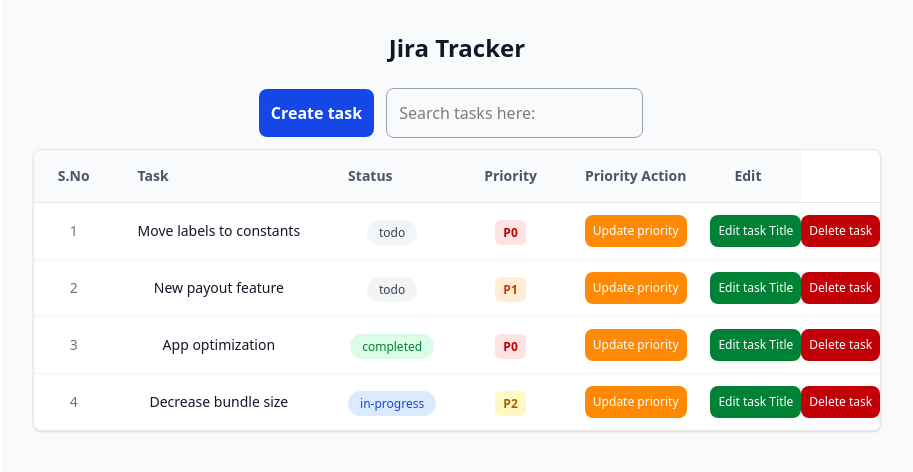
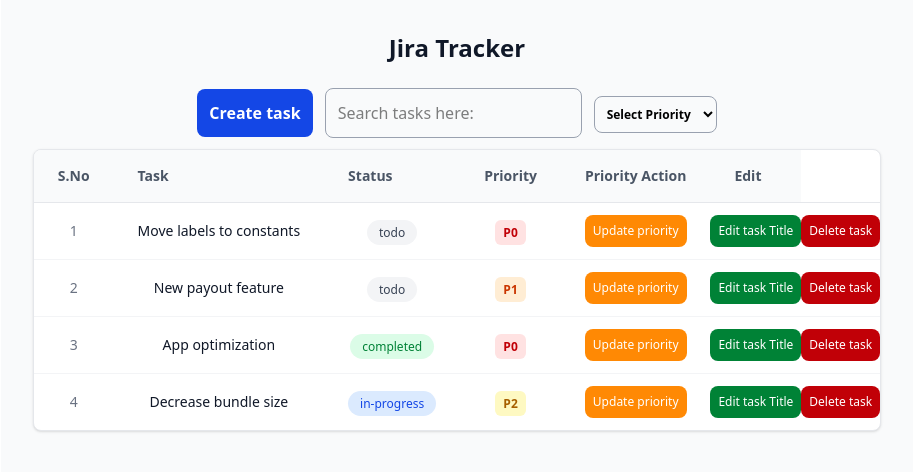
Before and after one commit to krishpinninti789/mc-round, a React (Create React App) app: page / in a window 1280 px wide. Shown: the top 472 px of the page, without its empty margins (183-1096 px from the left). Built offline with nearby package versions, Linux system fonts and the light colour scheme.

Commit message:
implemented the select filter

```diff
--- a/src/components/GiraTracker.jsx
+++ b/src/components/GiraTracker.jsx
@@ -4,6 +4,7 @@ import { jiraData } from "./data/giraData";
 const GiraTracker = () => {
   const [tasks, setTasks] = useState(jiraData);
   const [inputTitle, setInputTitle] = useState("");
+  const [priority, setPriority] = useState("");
 
   const handleAddTask = () => {
     const taskName = prompt("Enter task: ");
@@ -41,9 +42,16 @@ const GiraTracker = () => {
     setTasks((prev) => prev.filter((item) => item.id !== id));
   };
 
-  const filteredTasks = tasks.filter((task) =>
-    task.title.toLowerCase().includes(inputTitle.toLowerCase()),
-  );
+  const filteredTasks = tasks.filter((task) => {
+    const matchesSearch = task.title
+      .toLowerCase()
+      .includes(inputTitle.trim().toLowerCase());
+
+    const matchesPriority =
+      priority && task.priority.toLowerCase() === priority.trim().toLowerCase();
+
+    return matchesSearch || matchesPriority;
+  });
 
   return (
     <div className="min-h-screen bg-gray-50 p-8">
@@ -61,6 +69,19 @@ const GiraTracker = () => {
           value={inputTitle}
           onChange={(e) => setInputTitle(e.target.value)}
         />
+
+        <select
+          className="p-2 border border-gray-400 rounded-lg text-xs font-bold"
+          onChange={(e) => setPriority(e.target.value)}
+          value={priority}
+        >
+          <option value="">Select Priority</option>
+          {["p0", "p1", "p2"].map((item, index) => (
+            <option key={index} value={item}>
+              {item.toUpperCase()}
+            </option>
+          ))}
+        </select>
 
         <div className="overflow-hidden rounded-lg border border-gray-200 bg-white shadow-sm">
           <table className="w-full border-collapse">
```
